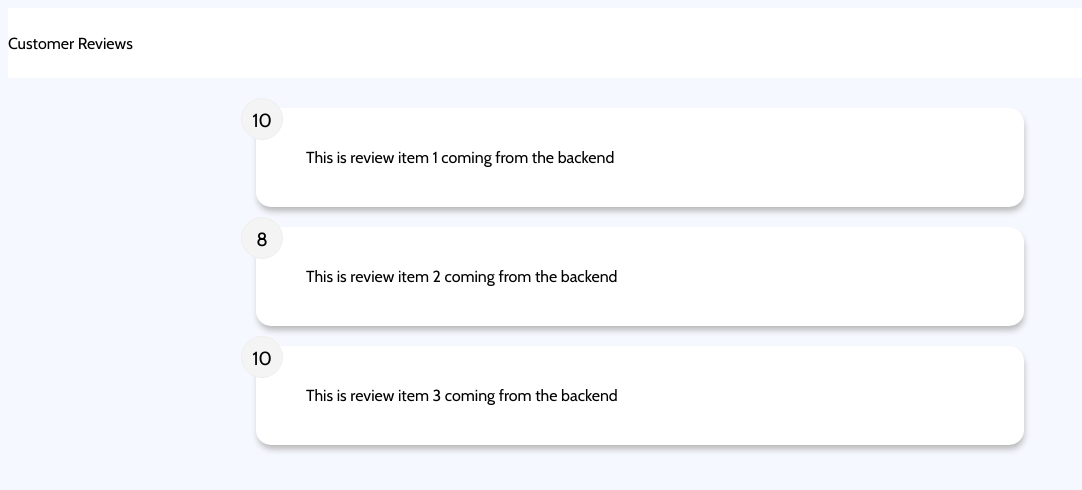
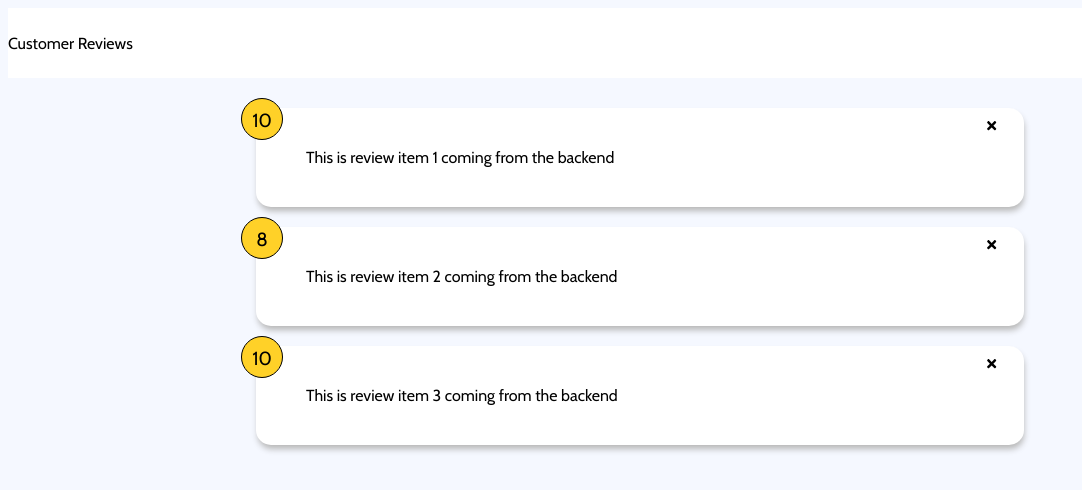
Before and after one commit to austindflatt/customer-reviews, a React (Create React App) app: page / in a window 1280 px wide. Shown: the top 490 px of the page, without its empty margins (0-1082 px from the left). Built offline with nearby package versions, Linux system fonts and the light colour scheme.

Commit message:
passed in prop of handleDelete for ReviewItem

```diff
--- a/package.json
+++ b/package.json
@@ -8,6 +8,7 @@
     "@testing-library/user-event": "^13.5.0",
     "react": "^17.0.2",
     "react-dom": "^17.0.2",
+    "react-icons": "^4.3.1",
     "react-scripts": "5.0.0",
     "styled-components": "^5.3.3",
     "web-vitals": "^2.1.4"
--- a/src/App.js
+++ b/src/App.js
@@ -27,6 +27,7 @@ function App() {
         <>
         <Header />
         <div className="container">
+            {/* Passed the state above to the review list below  */}
             <ReviewList review={review} />
             <GlobalStyle />
         </div>
--- a/src/components/ReviewItem.jsx
+++ b/src/components/ReviewItem.jsx
@@ -1,7 +1,8 @@
 // Shows a single review item that will include the rating and text.
 
 import React from 'react'
-import styled from 'styled-components';
+import styled from 'styled-components'
+import { FaTimes } from 'react-icons/fa'
 
 export const Card = styled.div`
     background-color: #fff;
@@ -15,14 +16,14 @@ export const Card = styled.div`
 
 export const Rating = styled.div`
     position: relative;
-    background: #f4f4f4;
+    background: #ffd128;
     width: 20px;
     height: 20px;
     padding: 10px;
     text-align: center;
     border-radius: 50%;
     font-size: 19px;
-    border: 1px #eee solid;
+    border: 1px #000 solid;
     transition: 0.3s;
 
     position: absolute;
@@ -30,10 +31,14 @@ export const Rating = styled.div`
     left: -15px;
 `;
 
-function ReviewItem({ item }) {
+function ReviewItem({ item, handleDelete }) {
   return (
     <Card>
         <Rating>{item.rating}</Rating>
+        {/* onClick is a function using the prop handleDelete from ReviewList */}
+        <button onClick={() => handleDelete(item.id)} className="close">
+            <FaTimes color='black' />
+        </button>
         <div className="text-display">{item.text}</div>
     </Card>
   )
--- a/src/components/ReviewList.jsx
+++ b/src/components/ReviewList.jsx
@@ -1,7 +1,8 @@
 import React from 'react'
 import ReviewItem from './ReviewItem'
 
-// Destructured props below:
+// Passed in state below from App.js
+// Then destructured props
 function ReviewList({ review }) {
     if(!review || review.length === 0) {
         <p>No reviews found</p>
@@ -9,8 +10,15 @@ function ReviewList({ review }) {
     console.log(review)
   return (
     <div className="reviews-list">
+        {/* Mapped through each object from state with .map */}
         {review.map((item) => (
-            <ReviewItem key={item.id} item={item} />
+            // Then embedded the review item and passed that particular item to the component
+            <ReviewItem
+            key={item.id}
+            item={item}
+            // Pass in a prop of delete for ReviewItem
+            handleDelete={(id) => console.log(id)}
+            />
         ))}
     </div>
   )
--- a/src/components/styles/GlobalStyle.js
+++ b/src/components/styles/GlobalStyle.js
@@ -11,6 +11,21 @@ const GlobalStyle = createGlobalStyle`
         margin: auto;
         padding: 0 20px;
     }
+
+
+    .close,
+    .edit {
+        position: absolute;
+        top: 10px;
+        right: 20px;
+        cursor: pointer;
+        background: none;
+        border: none;
+    }
+
+    .edit {
+        right: 40px;
+    }
 `
 
 export default GlobalStyle
```
Also changed, not shown: 1 other file (tests, documents, lock files or other folders).
